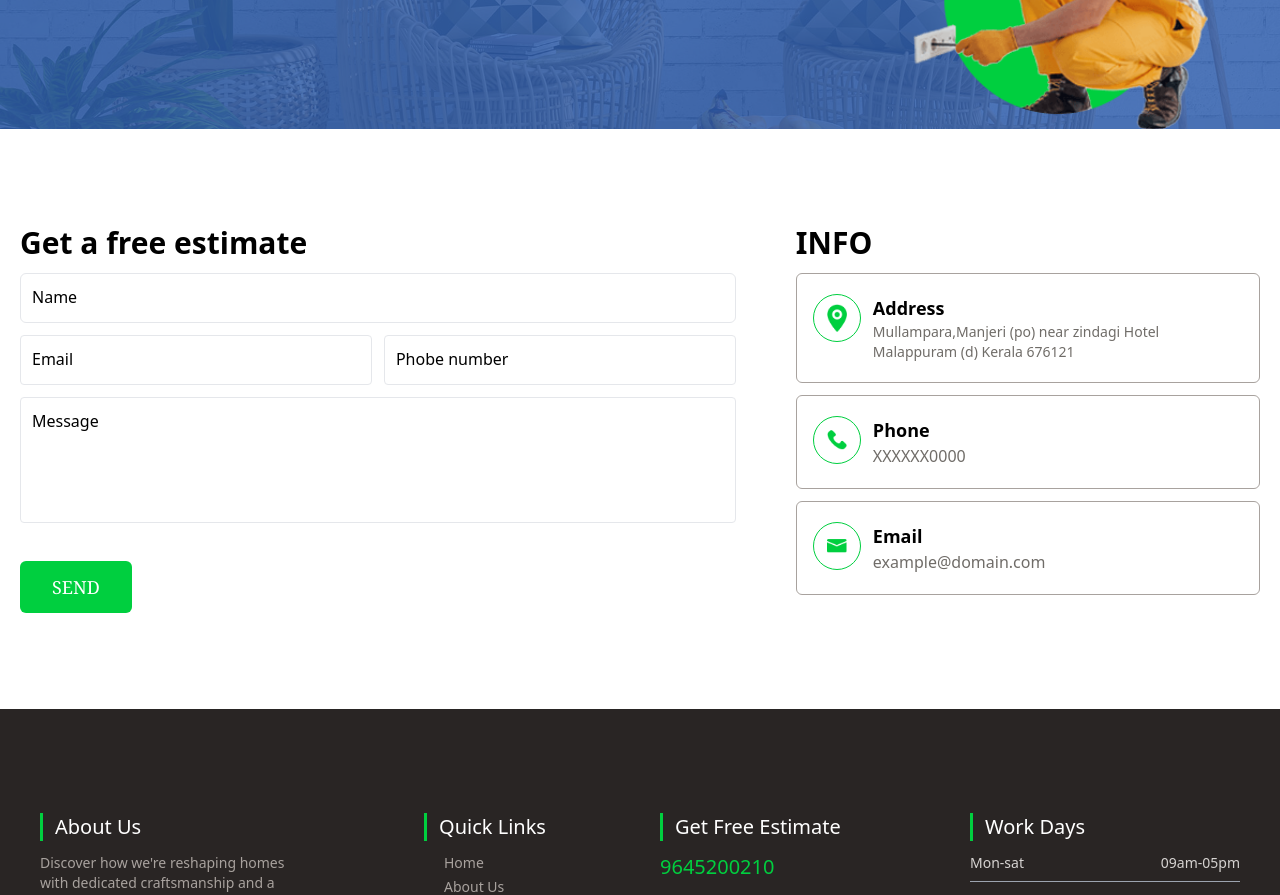
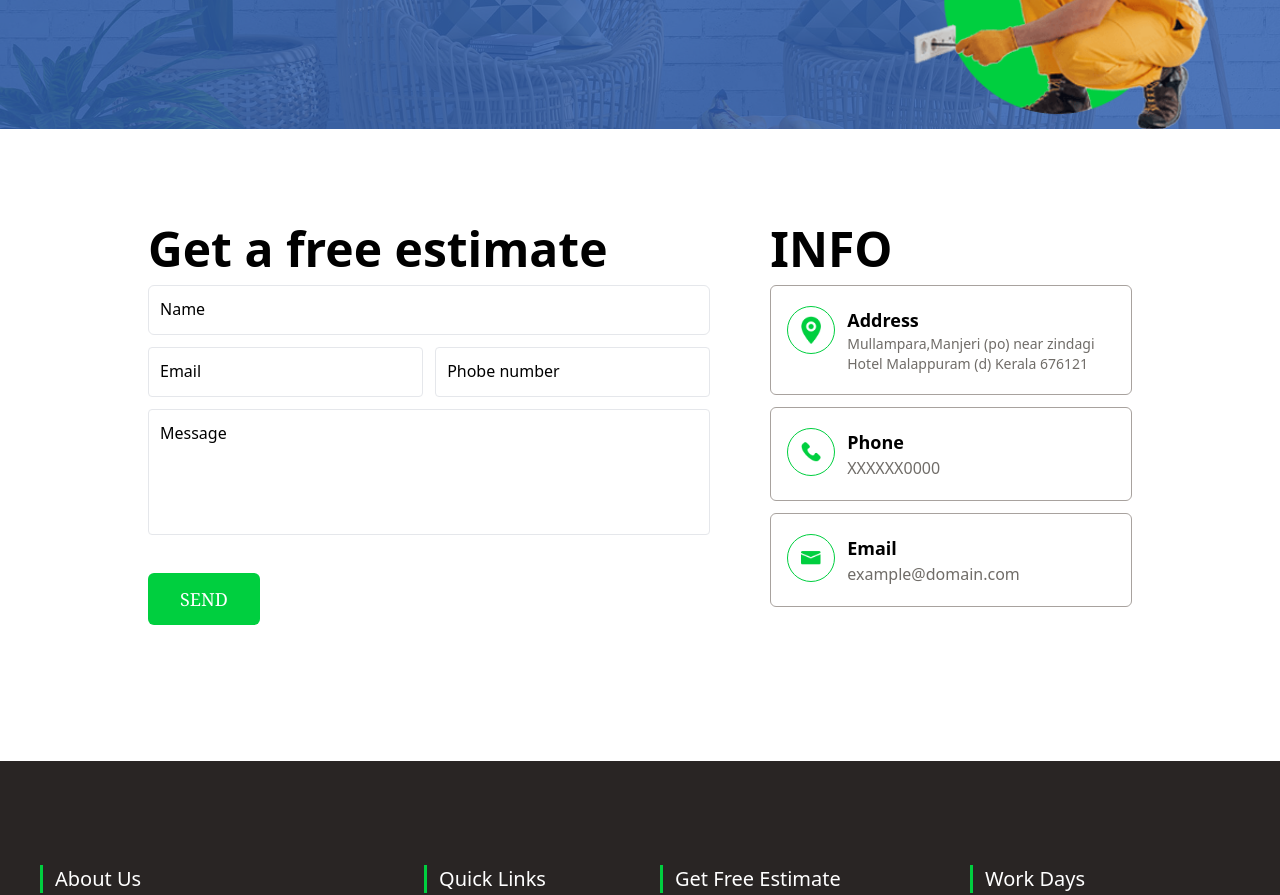
Before and after one commit to amit-kandar/home-service, a React (Create React App) app: page /contact-us in a window 1280 px wide. Shown: the part 360-1255 px from the top of the page. Built offline with nearby package versions, Linux system fonts and the light colour scheme; the HTML template or start-up script is replaced by a standard one.

Commit message:
Fixed the lg view issue

```diff
--- a/src/routes/ContactUs.js
+++ b/src/routes/ContactUs.js
@@ -47,9 +47,10 @@ function ContactUs() {
                     </div>
                 </div>
             </div>
-            <div className='my-10 flex flex-col gap-5 md:flex-row'>
+            <div className='w-full flex justify-center'>
+                <div className='my-10 flex flex-col gap-5 md:flex-row lg:w-4/5'>
                     <div className='w-full h-full flex md:basis-3/5 flex-col justify-start items-start px-5 lg:py-14'>
-                    <h2 className='text-3xl text-left font-semibold'>
+                        <h2 className='text-3xl text-left font-semibold lg:text-5xl'>
                             Get a free estimate
                         </h2>
                         <form onSubmit={formik.handleSubmit} className='w-full mt-3'>
@@ -123,7 +124,7 @@ function ContactUs() {
                         </form>
                     </div>
                     <div className='min-w-32 h-full flex md:basis-2/5 flex-col justify-start items-start px-5 lg:py-14 '>
-                    <h2 className='text-3xl text-left uppercase font-semibold'>
+                        <h2 className='text-3xl text-left uppercase font-semibold lg:text-5xl'>
                             Info
                         </h2>
                         <div className='flex flex-col gap-3 mt-3'>
@@ -164,6 +165,7 @@ function ContactUs() {
 
                     </div>
                 </div>
+            </div>
             <div className='w-full my-10 px-5'>
                 {/* <MapContainer /> */}
             </div>
```
Lines whose indentation alone changed are shown as unchanged.
